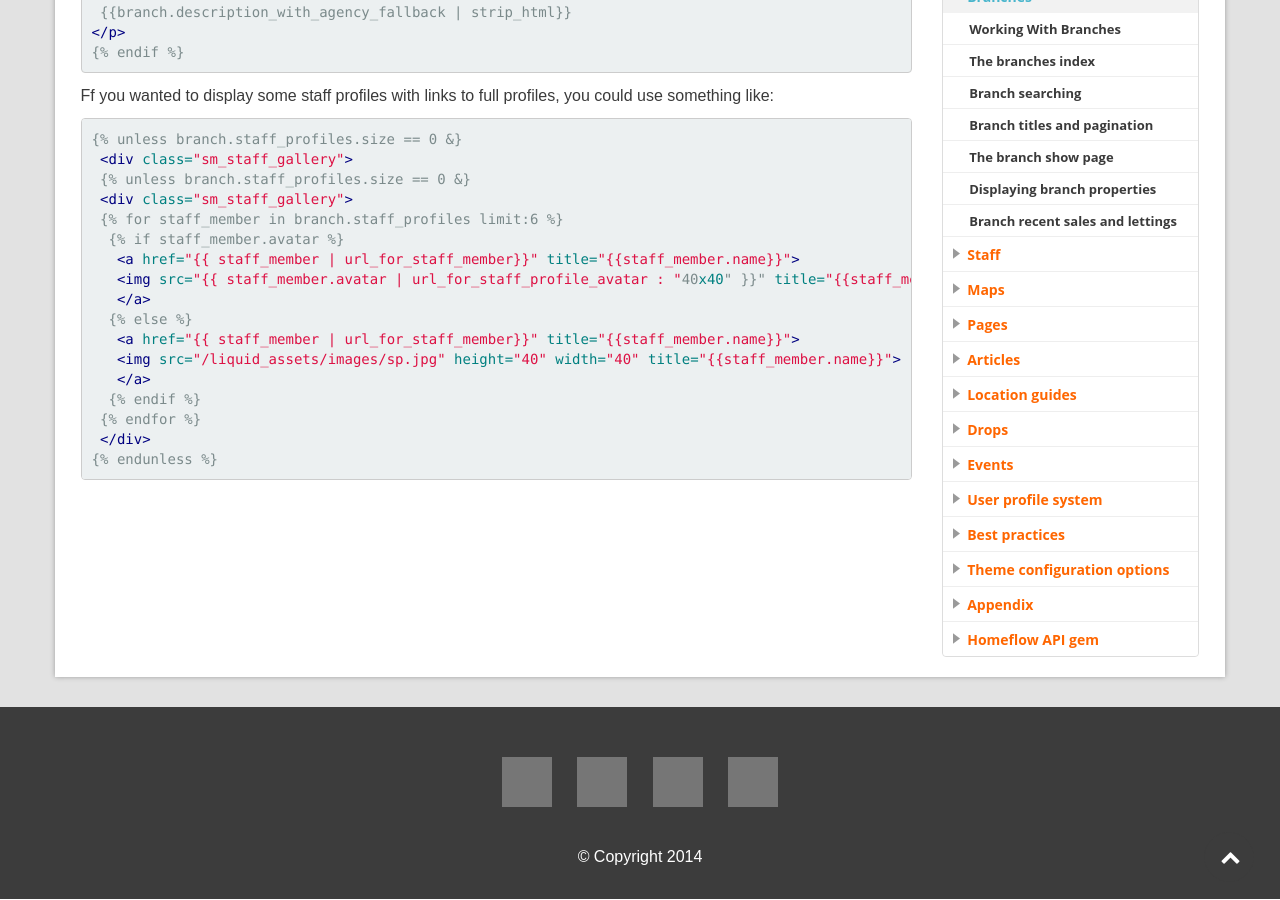
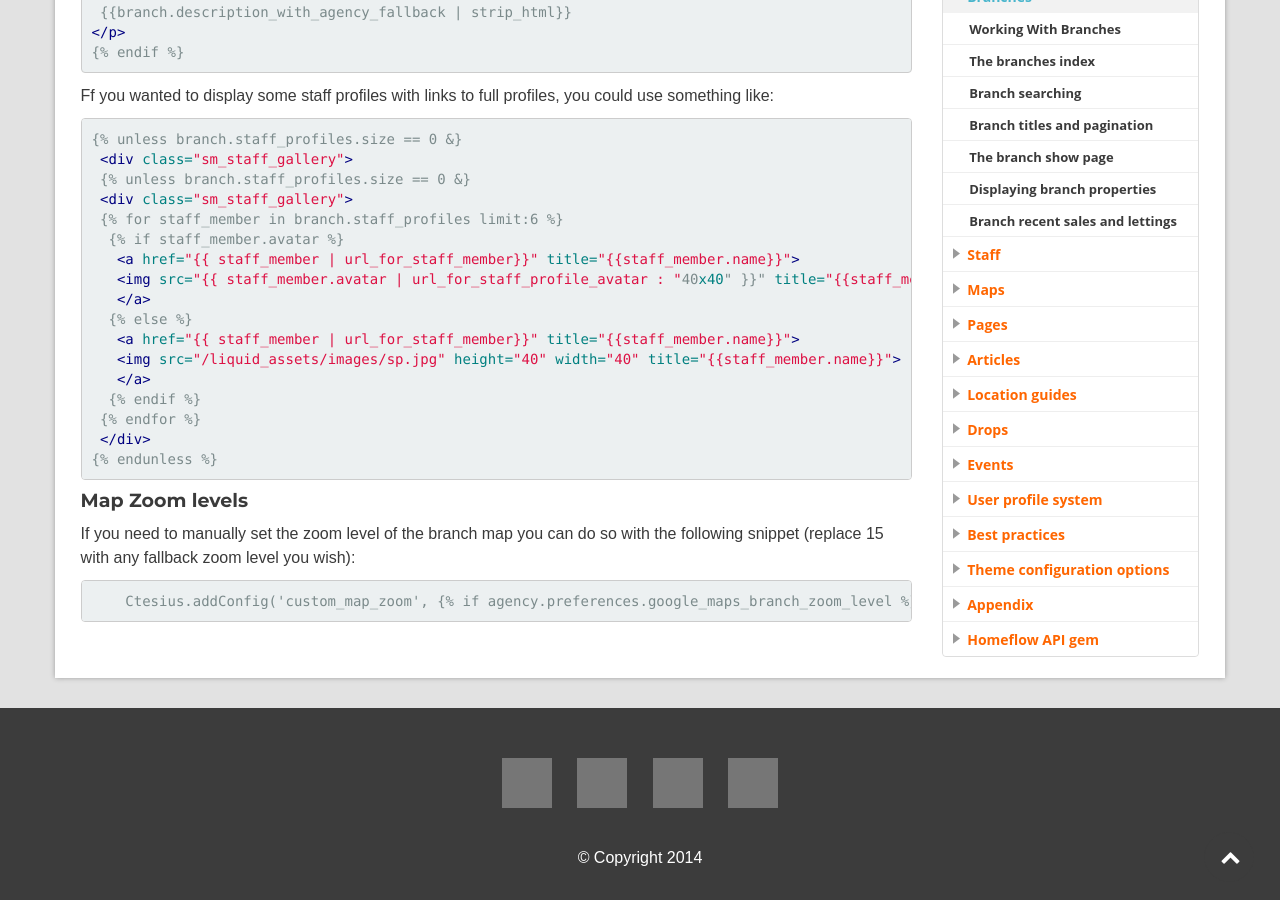
Before and after one commit to homeflow/homeflow.github.io, a Jekyll site: the page built from _posts/branches/2014-01-06-the-branch-show.md, in a window 1280 px wide and 900 px high, scrolled down 608 px, cut to the strip 0-900 px from the top of the window. Built offline with Jekyll 4.4.1, drawn with Linux system fonts in a browser that asks for light colours; grey boxes are pictures that could not be loaded.

Commit message:
zoom level to the branch show

```diff
--- a/_posts/branches/2014-01-06-the-branch-show.md
+++ b/_posts/branches/2014-01-06-the-branch-show.md
@@ -39,3 +39,12 @@ Ff you wanted to display some staff profiles with links to full profiles, you co
 {% endunless %}
 {% endraw %}
 {% endhighlight %}
+
+####Map Zoom levels
+If you need to manually set the zoom level of the branch map you can do so with the following snippet (replace 15 with any fallback zoom level you wish):
+
+{% highlight html %}
+{% raw %}
+    Ctesius.addConfig('custom_map_zoom', {% if agency.preferences.google_maps_branch_zoom_level %}{{agency.preferences.google_maps_branch_zoom_level}}{% else %}15{% endif %});
+{% endraw %}
+{% endhighlight %}
```
